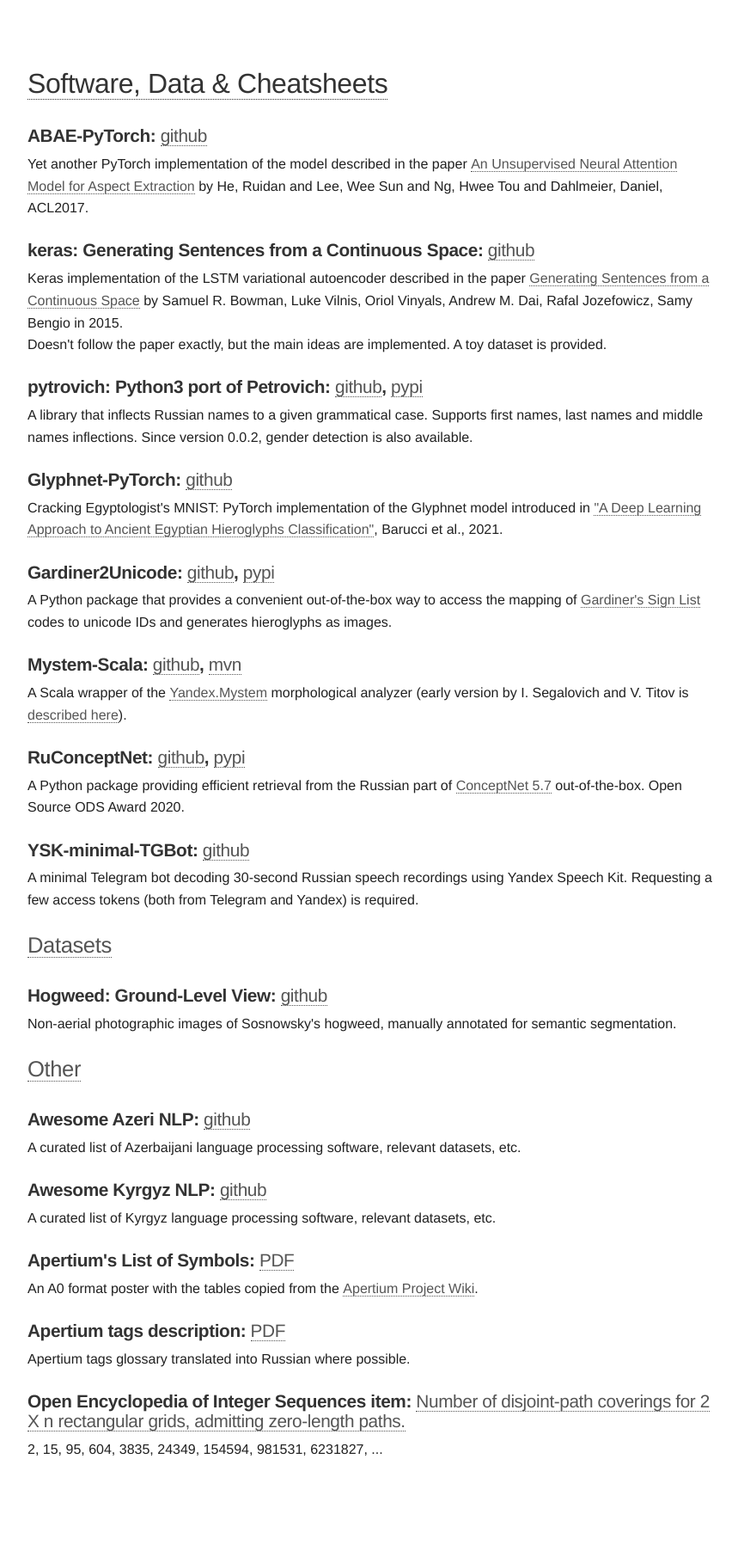
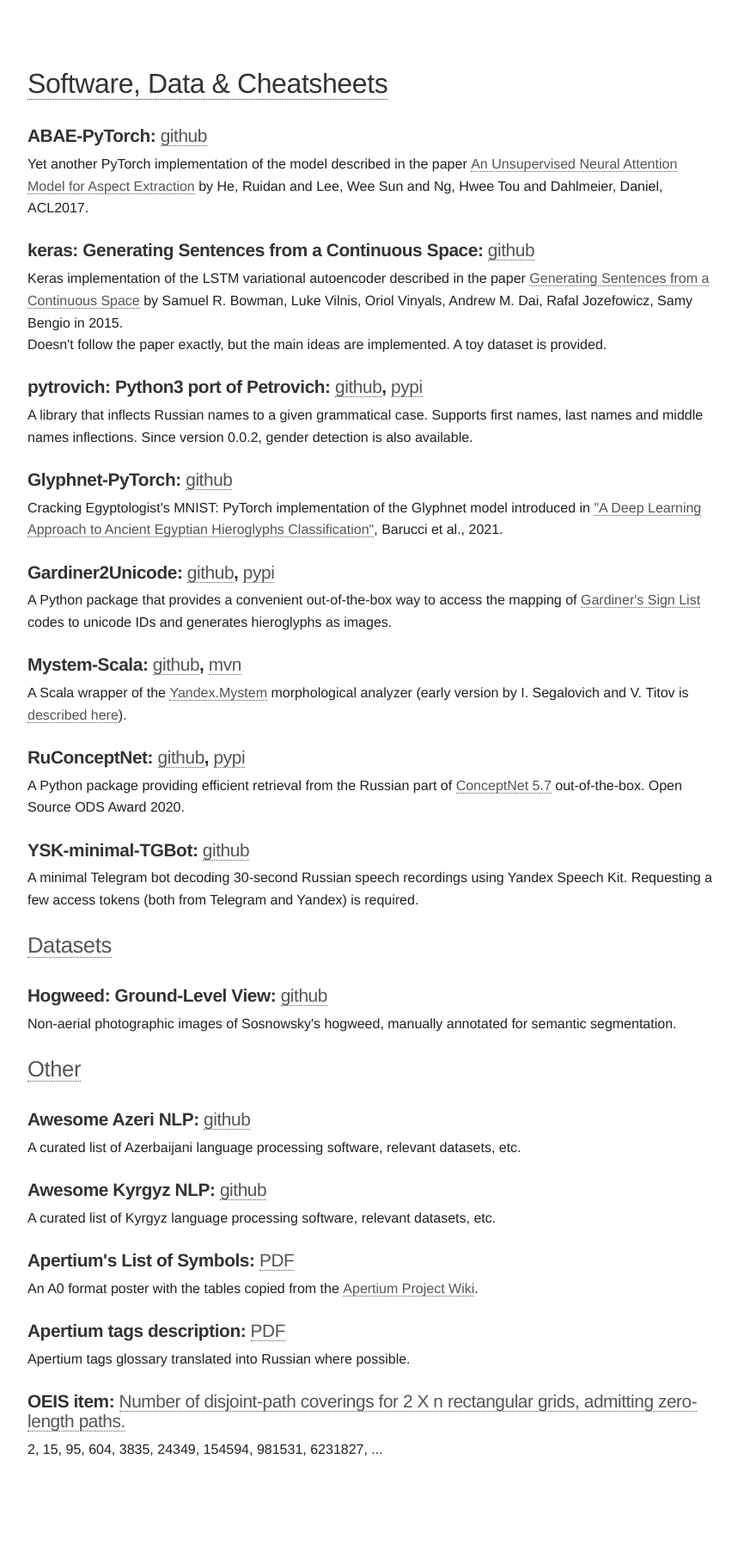
Before and after one commit to alexeyev/alexeyev.github.io, a Jekyll site: the page built from handmade.html, in a window 1280 px wide. Shown: the whole page at 86% size, without its empty margins (208-1067 px from the left). Built offline with Jekyll 4.4.1, drawn with Linux system fonts in a browser that asks for light colours.

Commit message:
Update handmade.html

```diff
--- a/handmade.html
+++ b/handmade.html
@@ -98,7 +98,7 @@
     Apertium tags glossary translated into Russian where possible.
     <br/><br/>
 
-    <h3>Open Encyclopedia of Integer Sequences item: <a href="https://oeis.org/A380451">
+    <h3>OEIS item: <a href="https://oeis.org/A380451">
 Number of disjoint-path coverings for 2 X n rectangular grids, admitting zero-length paths. </a></h3>
     2, 15, 95, 604, 3835, 24349, 154594, 981531, 6231827, ...
     <br/><br/>
```
